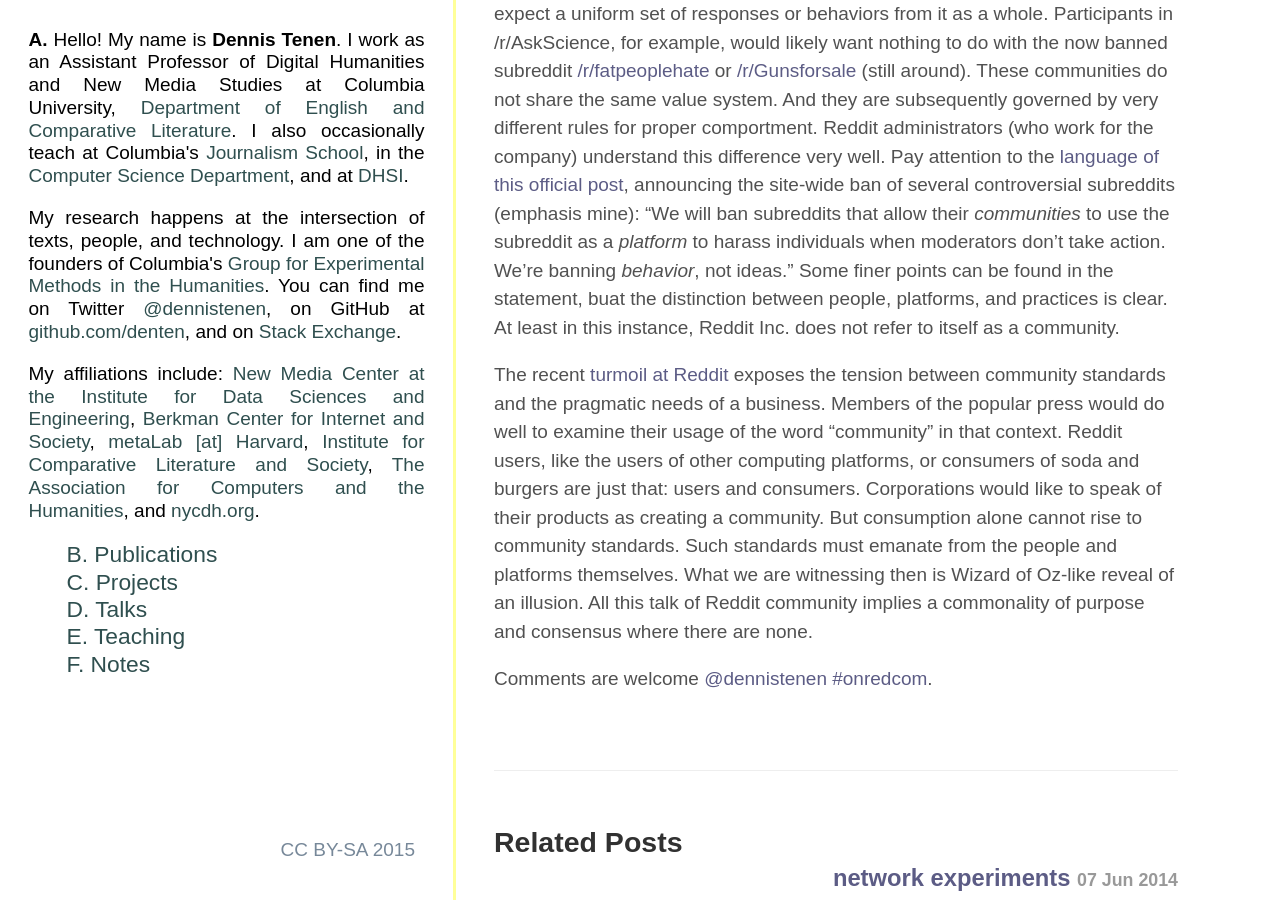
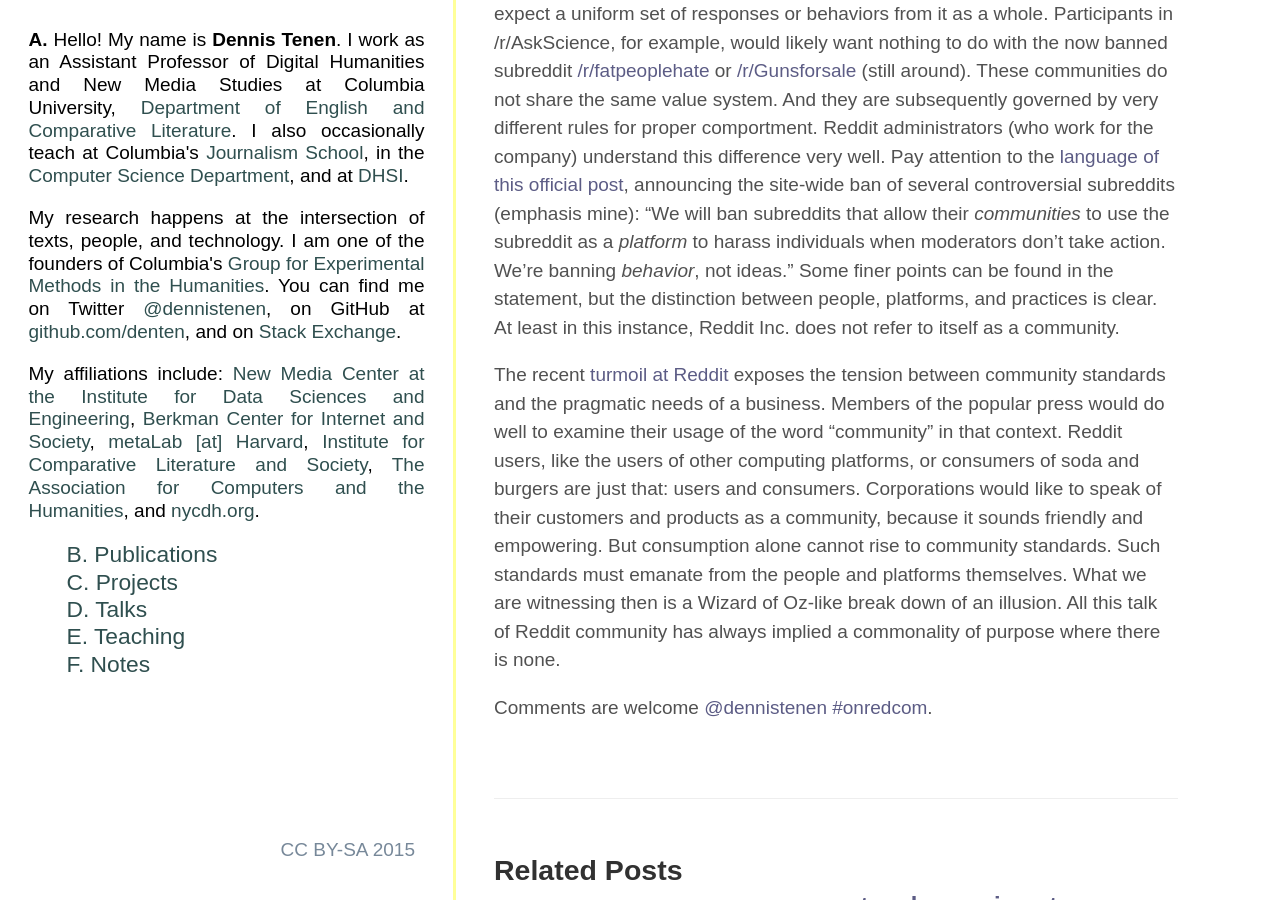
Before and after one commit to denten/denten.github.io, a Jekyll site: the page built from _posts/2015-07-29-reddit-community.md, in a window 1280 px wide and 900 px high, scrolled down 1482 px. Built offline with Jekyll 4.4.1, drawn with Linux system fonts in a browser that asks for light colours; some web fonts are replaced.

```diff
--- a/_posts/2015-07-29-reddit-community.md
+++ b/_posts/2015-07-29-reddit-community.md
@@ -85,7 +85,7 @@
 mine): "We will ban subreddits that allow their *communities* to use the
 subreddit as a *platform* to harass individuals when moderators don't take
 action. We’re banning *behavior*, not ideas." Some finer points can be found in
-the statement, buat the distinction between people, platforms, and practices is
+the statement, but the distinction between people, platforms, and practices is
 clear. At least in this instance, Reddit Inc. does not refer to itself as a
 community.
 
@@ -95,12 +95,12 @@
 business. Members of the popular press would do well to examine their usage of
 the word "community" in that context. Reddit users, like the users of other
 computing platforms, or consumers of soda and burgers are just that: users and
-consumers. Corporations would like to speak of their products as creating a
-community. But consumption alone cannot rise to community standards.  Such
-standards must emanate from the people and platforms themselves. What we are
-witnessing then is Wizard of Oz-like reveal of an illusion. All this talk of
-Reddit community implies a commonality of purpose and consensus where there are
-none.
+consumers. Corporations would like to speak of their customers and products as
+a community, because it sounds friendly and empowering. But consumption alone
+cannot rise to community standards. Such standards must emanate from the people
+and platforms themselves. What we are witnessing then is a Wizard of Oz-like
+break down of an illusion. All this talk of Reddit community has always implied
+a commonality of purpose where there is none.
 
 Comments are welcome [@dennistenen](https://twitter.com/dennistenen)
 [#onredcom](https://twitter.com/search?q=%23onredcom&src=typd&f=tweets).
```
